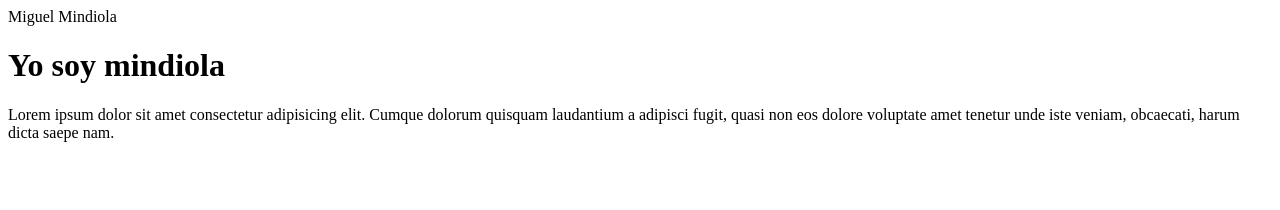
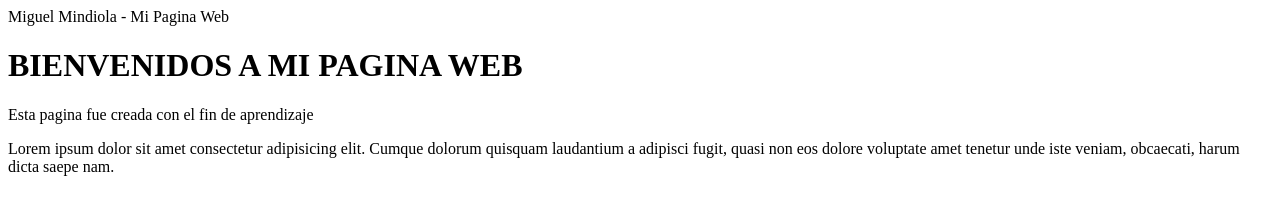
Before and after one commit to Miguel-Mindiola/webpersonal, a plain HTML site: page index.html in a window 1280 px wide. Drawn offline with Linux system fonts and the light colour scheme.

Commit message:
nuevo cambio

```diff
--- a/index.html
+++ b/index.html
@@ -6,9 +6,10 @@
     <title>Document</title>
 </head>
 <body>
-    <header>Miguel Mindiola</header>
+    <header>Miguel Mindiola - Mi Pagina Web</header>
 
-    <h1>Yo soy mindiola</h1>
+    <h1>BIENVENIDOS A MI PAGINA WEB</h1>
+    <p>Esta pagina fue creada con el fin de aprendizaje</p>
     <p>Lorem ipsum dolor sit amet consectetur adipisicing elit. Cumque dolorum quisquam laudantium a adipisci fugit, quasi non eos dolore voluptate amet tenetur unde iste veniam, obcaecati, harum dicta saepe nam.</p>
 </body>
 </html>
```
